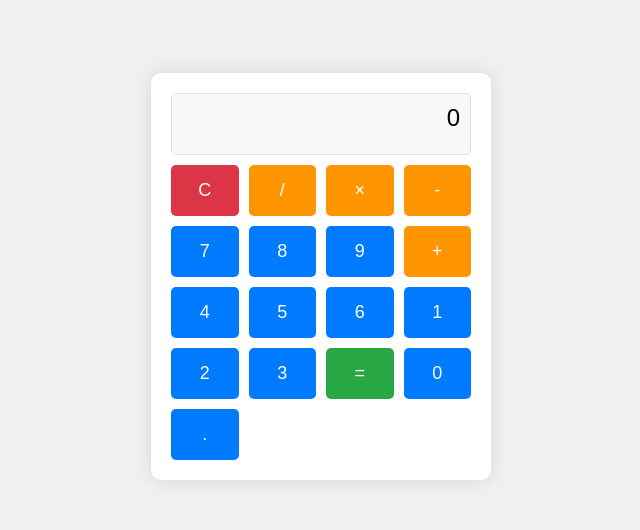
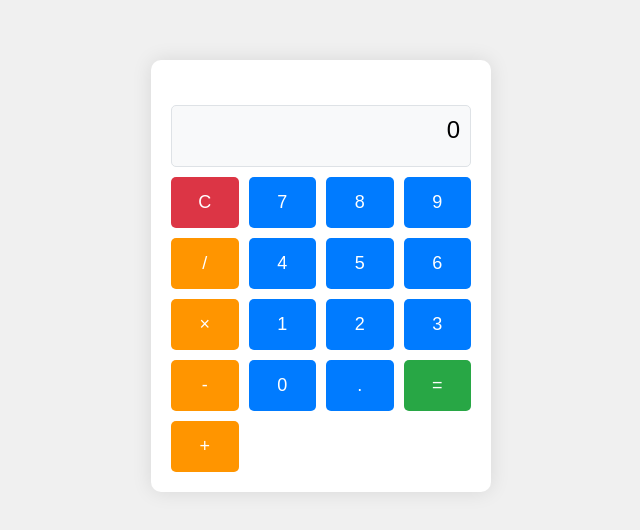
Before and after one commit to maxus56/calculator2, a plain HTML site: page index.html in a window 1280 px wide. Shown: the part 124-654 px from the top of the page, without its empty margins (319-959 px from the left). Drawn offline with Linux system fonts and the light colour scheme.

Commit message:
Add files via upload

```diff
--- a/index.html
+++ b/index.html
@@ -32,6 +32,13 @@
             min-height: 40px;
             word-wrap: break-word;
             overflow: hidden;
+        }
+        .expression {
+            font-size: 16px;
+            color: #666;
+            min-height: 20px;
+            text-align: right;
+            margin-bottom: 5px;
         }
         .buttons {
             display: grid;
@@ -77,25 +84,26 @@
 </head>
 <body>
     <div class="calculator">
+        <div class="expression" id="expression"></div>
         <div class="display" id="display">0</div>
         <div class="buttons">
             <button class="clear" onclick="clearDisplay()">C</button>
-            <button class="operator" onclick="appendOperator('/')">/</button>
-            <button class="operator" onclick="appendOperator('*')">×</button>
-            <button class="operator" onclick="appendOperator('-')">-</button>
             <button onclick="appendNumber('7')">7</button>
             <button onclick="appendNumber('8')">8</button>
             <button onclick="appendNumber('9')">9</button>
-            <button class="operator" onclick="appendOperator('+')">+</button>
+            <button class="operator" onclick="appendOperator('/')">/</button>
             <button onclick="appendNumber('4')">4</button>
             <button onclick="appendNumber('5')">5</button>
             <button onclick="appendNumber('6')">6</button>
+            <button class="operator" onclick="appendOperator('*')">×</button>
             <button onclick="appendNumber('1')">1</button>
             <button onclick="appendNumber('2')">2</button>
             <button onclick="appendNumber('3')">3</button>
-            <button class="equals" onclick="calculate()">=</button>
+            <button class="operator" onclick="appendOperator('-')">-</button>
             <button onclick="appendNumber('0')">0</button>
             <button onclick="appendNumber('.')">.</button>
+            <button class="equals" onclick="calculate()">=</button>
+            <button class="operator" onclick="appendOperator('+')">+</button>
         </div>
     </div>
 
@@ -105,8 +113,10 @@
         let operation = null;
         let shouldResetDisplay = false;
         let isError = false;
+        let expression = '';
 
         const display = document.getElementById('display');
+        const expressionDisplay = document.getElementById('expression');
 
         function updateDisplay() {
             if (isError) {
@@ -116,15 +126,14 @@
                 display.textContent = formatNumber(currentInput);
                 display.classList.remove('error');
             }
+            expressionDisplay.textContent = expression;
         }
 
         function formatNumber(number) {
             if (number === '0') return '0';
 
-            // Удаляем лишние нули после десятичной точки
             number = number.replace(/\.?0+$/, '');
 
-            // Если число слишком длинное, используем экспоненциальную запись
             if (number.length > 12) {
                 return parseFloat(number).toExponential(6);
             }
@@ -142,7 +151,6 @@
                 shouldResetDisplay = false;
             }
 
-            // Проверяем, что точка не добавляется повторно
             if (number === '.' && currentInput.includes('.')) {
                 return;
             }
@@ -152,6 +160,7 @@
             } else {
                 currentInput += number;
             }
+            expression += number;
             updateDisplay();
         }
 
@@ -164,6 +173,9 @@
             previousInput = currentInput;
             operation = op;
             shouldResetDisplay = true;
+
+            expression = formatNumber(currentInput) + ' ' + op + ' ';
+            updateDisplay();
         }
 
         function calculate() {
@@ -191,8 +203,10 @@
                         break;
                 }
                 isError = false;
+                expression = formatNumber(prev) + ' ' + operation + ' ' + formatNumber(current) + ' = ' + formatNumber(currentInput);
             } catch (error) {
                 isError = true;
+                expression = '';
             }
 
             operation = null;
@@ -206,10 +220,10 @@
             operation = null;
             shouldResetDisplay = false;
             isError = false;
+            expression = '';
             updateDisplay();
         }
 
-        // Добавляем поддержку клавиатуры
         document.addEventListener('keydown', (event) => {
             const key = event.key;
 
@@ -226,6 +240,7 @@
             } else if (key === 'Backspace') {
                 if (!isError) {
                     currentInput = currentInput.slice(0, -1);
+                    expression = expression.slice(0, -1);
                     if (currentInput === '') currentInput = '0';
                     updateDisplay();
                 }
```
